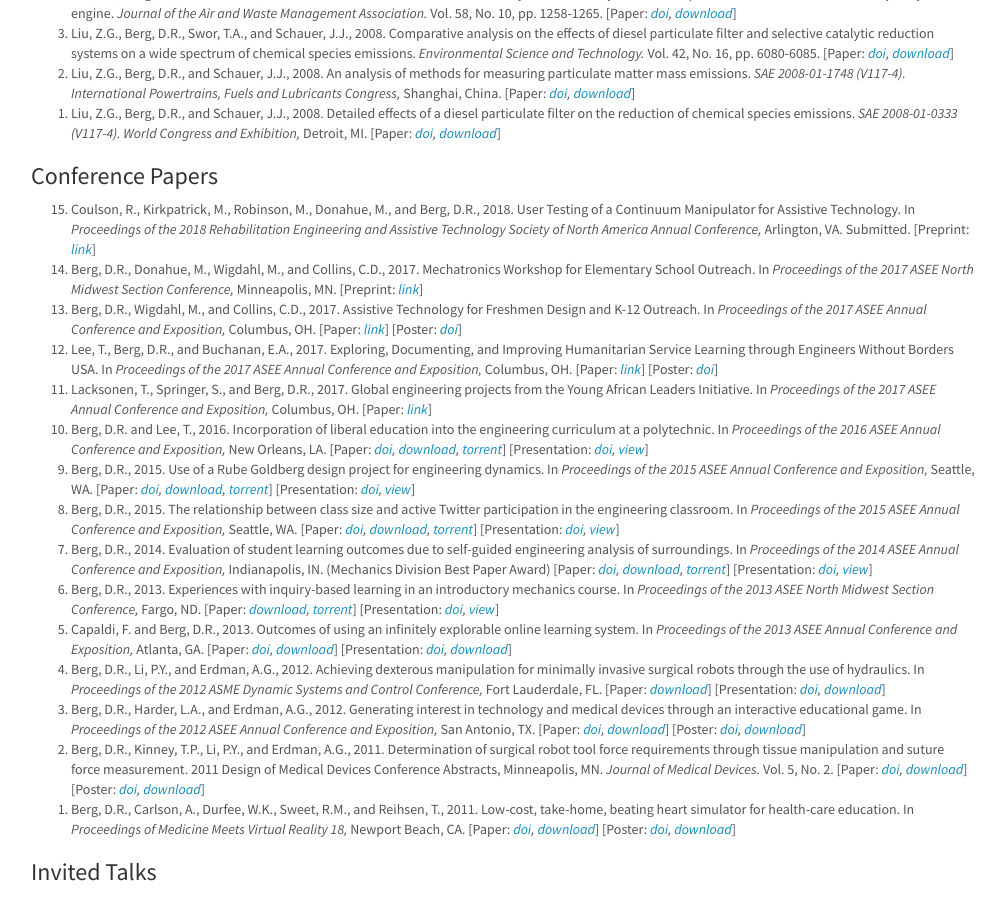
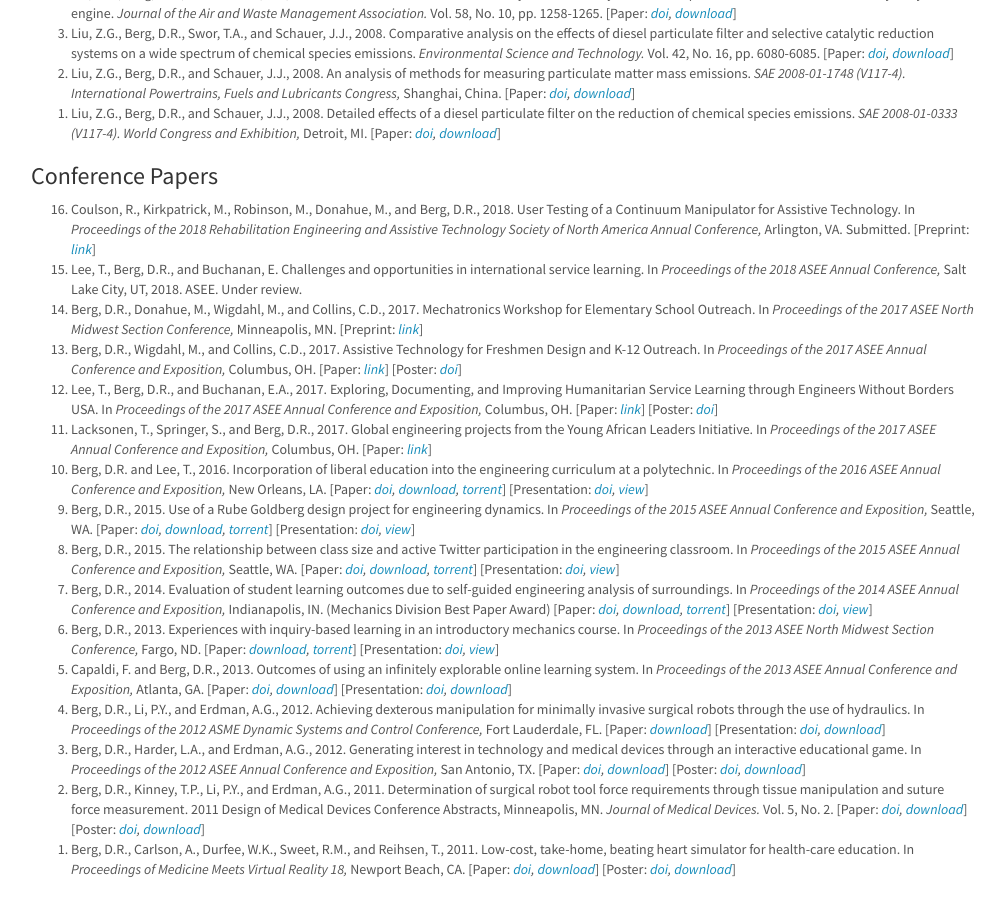
Before and after one commit to devinberg/devinberg.com, a Jekyll site: the page built from publications/index.md, in a window 1280 px wide and 900 px high, scrolled down 913 px. Shown: the whole window, without its empty margins (39-1044 px from the left). Built offline with Jekyll 4.4.1, drawn with Linux system fonts in a browser that asks for light colours; nearby versions of some CDN libraries; comment, search, counter and statistics services are not loaded.

Commit message:
ASEE 2018 paper

```diff
--- a/publications/index.md
+++ b/publications/index.md
@@ -77,6 +77,7 @@
 <ol reversed="">
 	<li>Coulson, R., Kirkpatrick, M., Robinson, M., Donahue, M., and Berg, D.R., 2018. User Testing of a Continuum Manipulator for Assistive Technology. In <i>Proceedings of the 2018 Rehabilitation Engineering and Assistive Technology Society of North America Annual Conference,</i> Arlington, VA. Submitted. [Preprint: <i><a href="https://engrxiv.org/sj9w6">link</a></i>] <span data-badge-popover="right" data-badge-type="4" data-doi="10.17605/OSF.IO/SJ9W6" data-hide-no-mentions="true" class="altmetric-embed"></span></li>
 
+	<li>Lee, T., Berg, D.R., and Buchanan, E. Challenges and opportunities in international service learning. In <i>Proceedings of the 2018 ASEE Annual Conference,</i> Salt Lake City, UT, 2018. ASEE. Under review.</li>
 
 	<li>Berg, D.R., Donahue, M., Wigdahl, M., and Collins, C.D., 2017. Mechatronics Workshop for Elementary School Outreach. In <i>Proceedings of the 2017 ASEE North Midwest Section Conference,</i> Minneapolis, MN. [Preprint: <i><a href="https://engrxiv.org/pgtuq">link</a></i>] <span data-badge-popover="right" data-badge-type="4" data-doi="10.17605/OSF.IO/PGTUQ" data-hide-no-mentions="true" class="altmetric-embed"></span></li>
 
```
